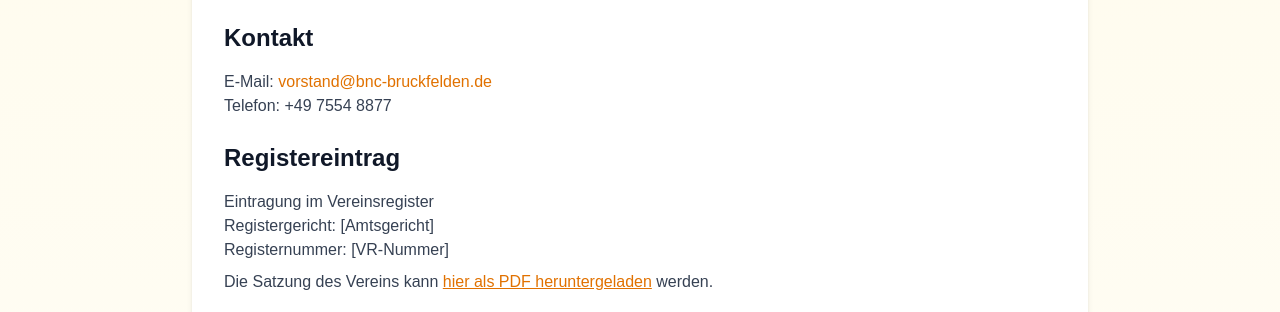
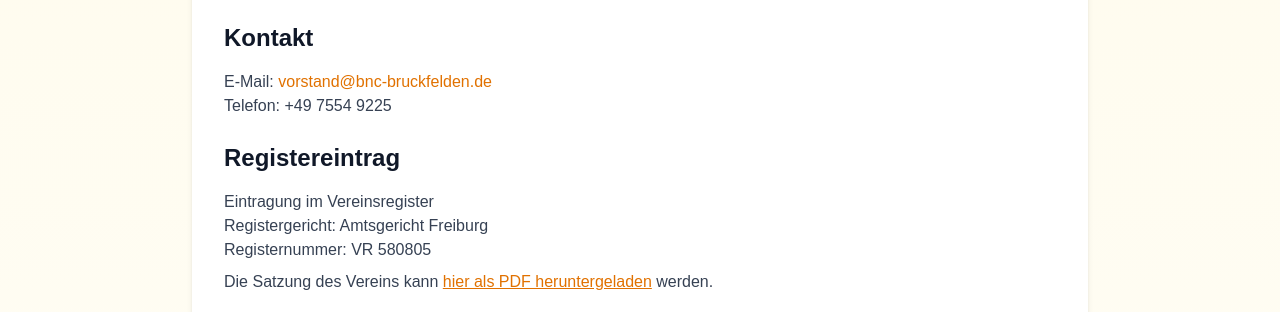
Before and after one commit to futurekind/bnc-website, a Next.js app: page /impressum in a window 1280 px wide. Shown: the part 471-783 px from the top of the page. Built offline with nearby package versions, Linux system fonts and the light colour scheme.

Commit message:
fix: update contact information and registration details in Impressum page

```diff
--- a/app/impressum/page.tsx
+++ b/app/impressum/page.tsx
@@ -72,7 +72,7 @@ export default function Impressum() {
                   vorstand@bnc-bruckfelden.de
                 </a>
                 <br />
-                Telefon: +49 7554 8877
+                Telefon: +49 7554 9225
               </p>
             </section>
 
@@ -83,9 +83,9 @@ export default function Impressum() {
               <p className="text-gray-700">
                 Eintragung im Vereinsregister
                 <br />
-                Registergericht: [Amtsgericht]
+                Registergericht: Amtsgericht Freiburg
                 <br />
-                Registernummer: [VR-Nummer]
+                Registernummer: VR 580805
               </p>
               <p className="text-gray-700 mt-2">
                 Die Satzung des Vereins kann{" "}
```
